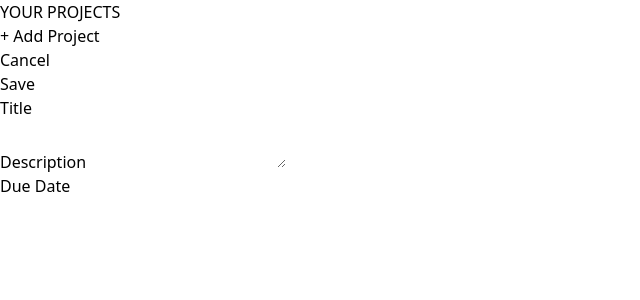
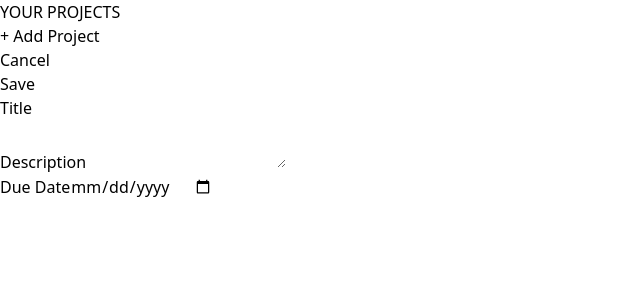
Before and after one commit to GiorgioGristina/Task_Manager_React, a React (Vite) app: page / in a window 1280 px wide. Both pictures are taken after a click on the button "+ Add Project". Shown: the top 300 px of the page, without its empty margins (0-640 px from the left). Built offline with nearby package versions, Linux system fonts and the light colour scheme.

Commit message:
add Ref for every single input so we dont use the state hook which makes refresh the component everytime onChange event. and saved the data whe the button save is clicked it will trigger the function handleAddProject which will add to the state the new project.

```diff
--- a/src/App.jsx
+++ b/src/App.jsx
@@ -17,11 +17,25 @@ function App() {
       }
     });
   }
+  function handleAddProject(projectData){
+    setProjectState(prevState => {
+      const newProject = {
+        ...projectData,
+        id: Math.random()
+      }
+      return {
+      ...prevState,
+      projects: [...prevState.projects, newProject],
+
+      }
+    });
+  }
+  console.log(projectState);
 
   let content;
 
   if (projectState.selectedProjectId === null){
-    content = <NewProject />;
+    content = <NewProject  onAdd={handleAddProject}/>;
   }
   else if (projectState.selectedProjectId === undefined){
     content = <NoProject onStartAddProject={handleStartAddProject} />
--- a/src/components/NewProject.jsx
+++ b/src/components/NewProject.jsx
@@ -2,14 +2,22 @@ import { useRef } from "react";
 import { useState } from "react";
 import Input from "./Input";
 
-export default function NewProject(){
+export default function NewProject({onAdd}){
     const title = useRef();
     const description = useRef();
     const dueDate = useRef();
 
 
-    function handleInput(e){
-        console.log(e.currentTarget)
+    function handleSave(){
+        const enteredDescription = description.current.value;
+        const enteredDueDate= dueDate.current.value;
+        const enteredTitle = title.current.value;
+
+        onAdd({
+            title: enteredTitle,
+            description: enteredDescription,
+            dueDate: enteredDueDate,
+        })
     }
 
     return (
@@ -19,13 +27,13 @@ export default function NewProject(){
                     <button className="text-stone-700 hover:text-stone-950">Cancel</button>
                 </li>
                 <li>
-                    <button className="bg-blue-500 py-2 px-6 rounded-md hover:text-stone-700">Save</button>
+                    <button onClick={handleSave} className="bg-blue-500 py-2 px-6 rounded-md hover:text-stone-700">Save</button>
                 </li>
             </menu>
             <div>
-                <Input onChange={handleInput} label="Title" />
-                <Input onChange={handleInput} label="Description" textarea/>
-                <Input onChange={handleInput} label="Due Date" />
+                <Input type="text" ref={title} label="Title" />
+                <Input ref={description} label="Description" textarea/>
+                <Input type="date" ref={dueDate} label="Due Date" />
 
             </div>
         </div>
```
